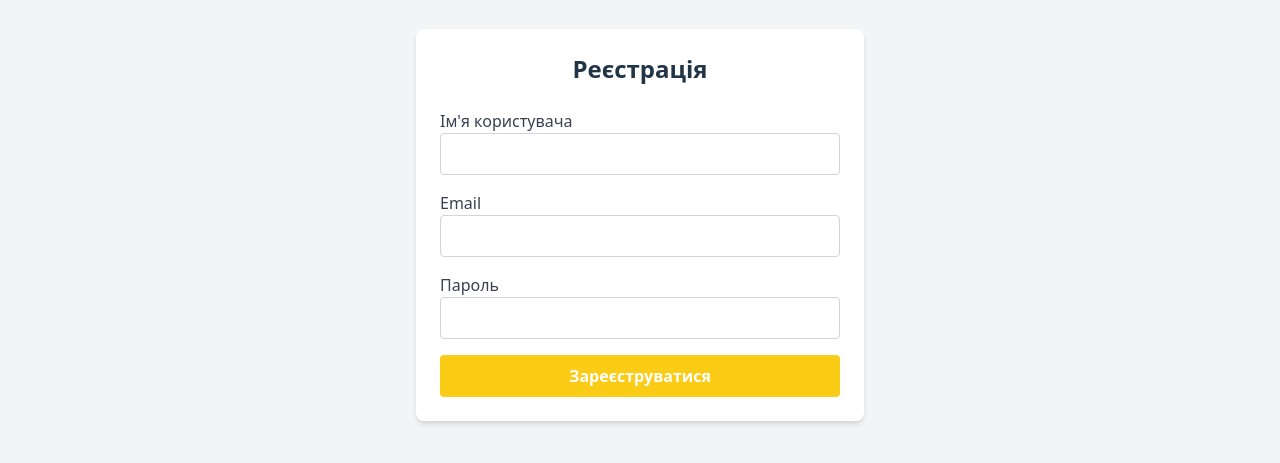
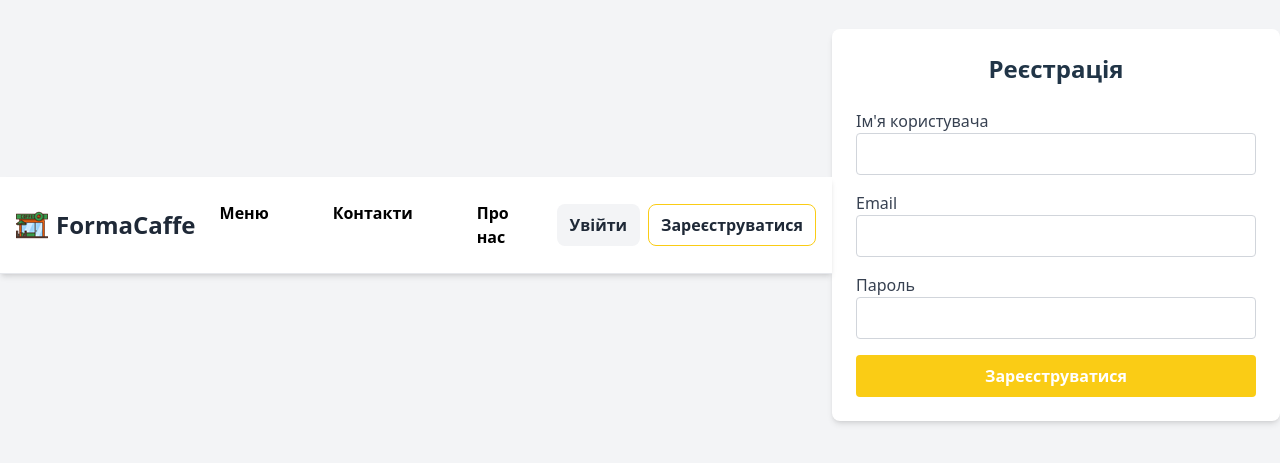
Before and after one commit to Nickolas12345678/caffe-website-frontend, a React (Vite) app: page /signup in a window 1280 px wide. Shown: the part 175-638 px from the top of the page. Built offline with nearby package versions, Linux system fonts and the light colour scheme.

Commit message:
Initial commit

```diff
--- a/src/pages/DishDetails.tsx
+++ b/src/pages/DishDetails.tsx
@@ -44,7 +44,7 @@ const DishDetails = () => {
     const handleAddToCart = async () => {
         const token = localStorage.getItem('token');
         if (!token) {
-            alert("Щоб зробити замовлення, увійдіть у свій обліковий запис.");
+            alert("Щоб зробити замовлення, увійдіть у свій обліковий запис, або зареєструйтесь");
             return;
         }
 
--- a/src/pages/SigninForm.tsx
+++ b/src/pages/SigninForm.tsx
@@ -1,6 +1,7 @@
 import React, { useState } from "react";
 import axios, { AxiosError } from "axios";
 import { useNavigate } from "react-router-dom";
+import Header from "../components/Header";
 
 interface SigninResponse {
     jwt: string;
@@ -51,6 +52,7 @@ const SigninForm = () => {
 
     return (
         <div className="flex justify-center items-center min-h-screen bg-gray-100">
+            <Header />
             <div className="max-w-md w-full bg-white p-8 rounded-lg shadow-md">
                 <h2 className="text-2xl font-bold mb-6 text-center text-gray-800">Вхід</h2>
 
--- a/src/pages/SignupForm.tsx
+++ b/src/pages/SignupForm.tsx
@@ -1,5 +1,6 @@
 import React, { useState } from "react";
 import axios from "axios";
+import Header from "../components/Header";
 import { useNavigate } from "react-router-dom";
 
 const SignupForm = () => {
@@ -55,6 +56,7 @@ const SignupForm = () => {
 
     return (
         <div className="flex items-center justify-center min-h-screen bg-gray-100">
+            <Header />
             <div className="max-w-md w-full p-6 bg-white rounded-lg shadow-md">
                 <h2 className="text-2xl font-bold mb-6 text-center">Реєстрація</h2>
 
```
